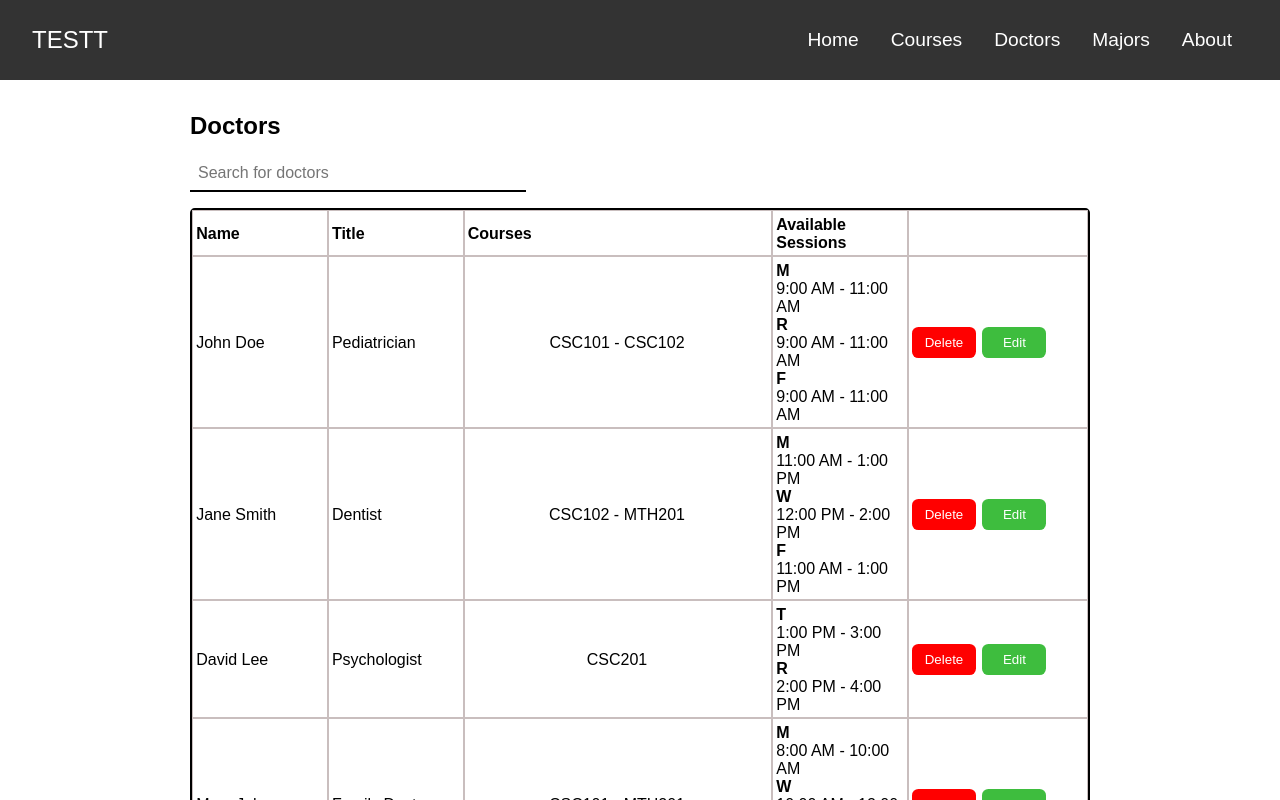
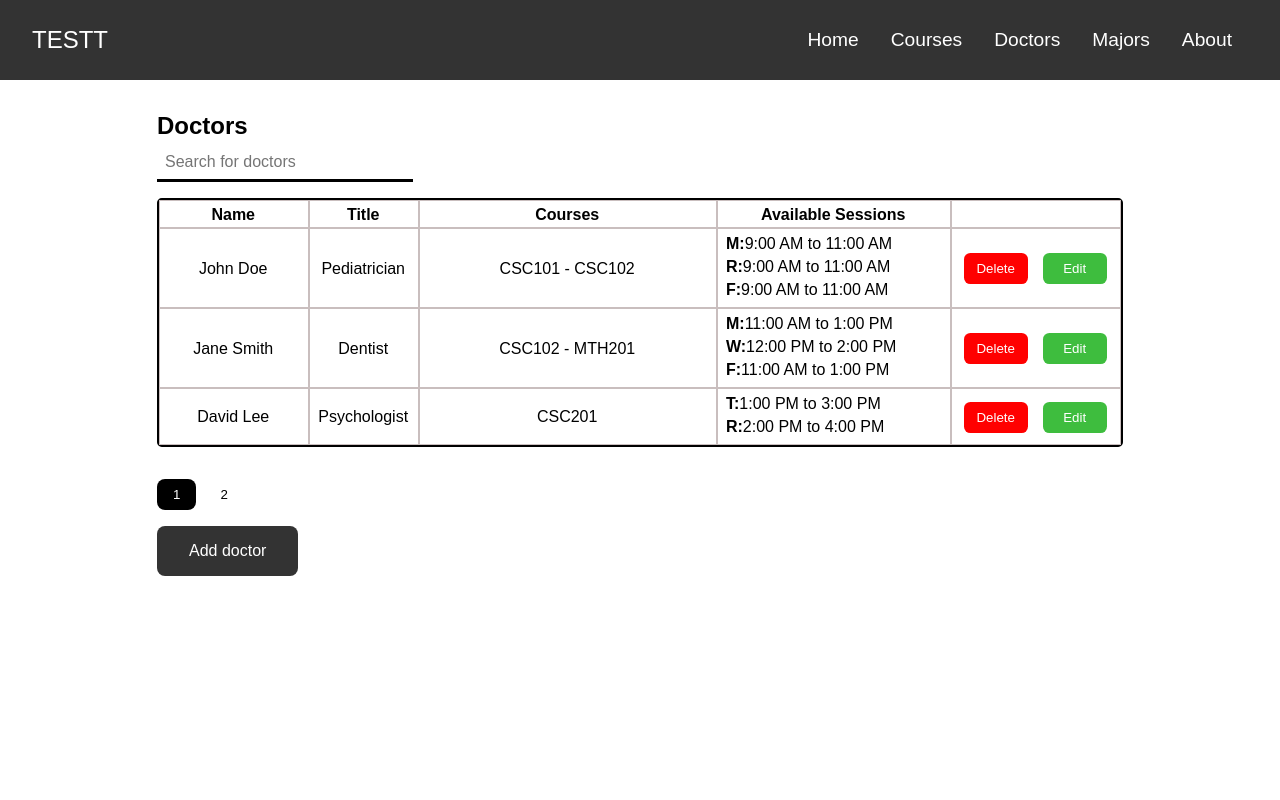
Before and after one commit to TouficAlRifaii/CapstoneProject, a React (Create React App) app in the folder frontend/: page /doctors in a window 1280 px wide. Shown: the top 800 px of the page. Built offline with nearby package versions, Linux system fonts and the light colour scheme.

Commit message:
Doctors and majors new functionalitites on forms, ready for linking

```diff
--- a/frontend/src/CSS/DropList.css
+++ b/frontend/src/CSS/DropList.css
@@ -13,11 +13,14 @@ select option {
   font-size: 1.5rem;
 }
 .add-list-btn {
-  padding: 10px 20px;
-  font-size: 16px;
-  background-color: #4caf50;
+  padding: 0.3rem 0.7rem;
+  font-size: 1.5rem;
+  background-color: #abb1ab;
   color: white;
   border: none;
   border-radius: 4px;
   cursor: pointer;
 }
+.add-list-btn:hover {
+  background-color: rgb(88, 87, 87);
+}
--- a/frontend/src/CSS/Forms.css
+++ b/frontend/src/CSS/Forms.css
@@ -1,5 +1,5 @@
 .add-form {
-  font-size: 2rem;
+  font-size: 1.5rem;
   width: 80%;
   margin: 2rem auto;
   padding: 1.5rem;
@@ -32,7 +32,7 @@ label {
 }
 
 .add-input-field {
-  font-size: 1.5rem;
+  font-size: 1.2rem;
   width: 100%;
   padding: 0.5rem;
   border-radius: 0.3rem;
@@ -219,8 +219,8 @@ label {
 
 /*=============================== POPUP ================================*/
 .popup {
-  overflow-y: auto;
-  height: 800px;
+  overflow-y: scroll;
+  height: 40rem;
   padding: 0%;
   margin-top: 20px;
 }
@@ -243,6 +243,12 @@ label {
   background-color: rgba(0, 0, 0, 0.5) !important;
 }
 
+.empty-fields {
+  transition: red 0.5s ease-in-out;
+  border-color: red;
+  border-width: 0.5rem;
+  border-radius: 0.4rem;
+}
 /*=============================== Successful submission ================================*/
 
 .message-container {
--- a/frontend/src/CSS/tables.css
+++ b/frontend/src/CSS/tables.css
@@ -6,52 +6,82 @@
 .list-section {
   display: flex;
   align-content: center;
-  justify-content: center;
+  justify-content: flex-start;
   flex-direction: column;
   flex-wrap: wrap;
 }
 
-.list-table {
-  width: 900px;
+.table {
   table-layout: fixed;
   border-spacing: 0;
   border: 2px solid black;
   border-radius: 0.3rem;
 }
 
-.list-table th,
-.list-table td {
+.table th,
+.table td {
   padding-top: 0.3rem;
   padding-bottom: 0.2rem;
   padding-left: 0.2rem;
   padding-right: 0.3rem;
   text-align: left;
-  border: 0.1rem solid rgb(201, 190, 190);
+  border: 0.01rem solid rgb(201, 190, 190);
   width: 100px;
 }
-
-.list-table th:nth-child(3) {
-  width: 15rem; /* set desired width here */
+/* MAJORS WIDTH*/
+.table.majors th:nth-child(1) {
+  width: 8.75rem;
 }
-.list-table th:nth-child(5) {
-  width: 8.5rem; /* set desired width here */
+.table.majors th:nth-child(2) {
+  width: 7rem;
+}
+.table.majors th:nth-child(3) {
+  width: 28.75rem;
 }
 
+/*Doctors width*/
+.table.doctors th:nth-child(1) {
+  width: 8.75rem;
+}
+.table.doctors th:nth-child(2) {
+  width: 4rem;
+}
+.table.doctors th:nth-child(3) {
+  width: 18rem;
+}
+.table.doctors th:nth-child(4) {
+  width: 14rem;
+}
+.table-data-sessions {
+  display: flex;
+  justify-content: flex-start;
+  margin-bottom: 0.3rem;
+  margin-top: 0.1rem;
+  margin-left: 0.3rem;
+}
+
+/*       COURSES WIDTH */
 .list-table.courses th:nth-child(3) {
-  width: 10rem; /* set desired width here */
+  width: 10rem;
 }
 .list-table.courses th:nth-child(1) {
-  width: 4rem; /* set desired width here */
+  width: 4rem;
 }
 .list-table.courses th:nth-child(2) {
-  width: 4rem; /* set desired width here */
+  width: 4rem;
 }
 .list-table.courses th:nth-child(4) {
-  width: 3.2rem; /* set desired width here */
+  width: 3.2rem;
 }
 .list-table.courses th:nth-child(7) {
-  width: 8.5rem; /* set desired width here */
+  width: 8.5rem;
 }
+
+/*============================================================*/
+.table th:last-child {
+  width: 10rem;
+}
+
 .list-table th {
   font-weight: bold;
 }
@@ -60,19 +90,15 @@
   margin: 2rem;
 }
 
-.nav-search {
-  align-items: center;
-  justify-content: flex-start;
-  margin-bottom: 1rem;
-  margin-top: 1rem;
-}
+/*=============================Others===========================================*/
 
 .search-input {
   padding: 0.5rem;
   border: none;
-  border-bottom: 2px solid black;
-  margin-right: 1rem;
-  width: 20rem;
+  border-bottom: 3px solid black;
+  margin-top: 0.3rem;
+  margin-bottom: 1rem;
+  width: 15rem;
   font-size: 1rem;
 }
 
@@ -155,7 +181,7 @@
 
 .table-data {
   display: flex;
-  justify-content: center;
+  justify-content: space-evenly;
 }
 
 .table-btns {
--- a/frontend/src/Components/Courses/AddCourse.js
+++ b/frontend/src/Components/Courses/AddCourse.js
@@ -14,7 +14,7 @@ const courseNumberRegex = /^[0-9]{3}[A-Z]?[A-Z]?$/;
 
 const titleRegex = /^.{10,255}$/;
 
-const creditsNumberRegex = /^[1-5]$/;
+const CREDITSNUMBERREGEX = /^[1-5]$/;
 
 const AddCourse = ({ courses, setCourses, close }) => {
   const [subject, setSubject] = useState("");
@@ -45,7 +45,7 @@ const AddCourse = ({ courses, setCourses, close }) => {
   }, [title]);
 
   useEffect(() => {
-    setValidCreditsNumber(creditsNumberRegex.test(creditsNumber));
+    setValidCreditsNumber(CREDITSNUMBERREGEX.test(creditsNumber));
   }, [creditsNumber]);
 
   useEffect(() => {
@@ -62,7 +62,7 @@ const AddCourse = ({ courses, setCourses, close }) => {
       subject === "" ||
       !courseNumberRegex.test(courseNumber) ||
       !titleRegex.test(title) ||
-      !creditsNumberRegex.test(creditsNumber)
+      !CREDITSNUMBERREGEX.test(creditsNumber)
     ) {
       return; // Return early if any of the state variables are empty
     }
--- a/frontend/src/Components/Courses/Courses.js
+++ b/frontend/src/Components/Courses/Courses.js
@@ -49,7 +49,6 @@ const Courses = () => {
   }, []);
 
   const handleDeleteCourse = async (courseId) => {
-    console.log(courseId);
     const data = new FormData();
     data.append("id", courseId);
     const url = "http://127.0.0.1:8000/api/courses/delete";
@@ -93,25 +92,46 @@ const Courses = () => {
         <table className="list-table courses">
           <thead>
             <tr>
-              <th>Subject</th>
-              <th>Course Number</th>
-              <th>Title</th>
-              <th>Credits</th>
-              <th>Prerequisites</th>
-              <th>Corequisites</th>
+              <th>
+                <div className="table-data">Subject</div>
+              </th>
+              <th>
+                <div className="table-data">Course Number</div>
+              </th>
+              <th>
+                <div className="table-data">Title</div>
+              </th>
+              <th>
+                <div className="table-data">Credits</div>
+              </th>
+              <th>
+                <div className="table-data">Prerequisites</div>
+              </th>
+              <th>
+                <div className="table-data">Corequisites</div>
+              </th>
               <th></th>
             </tr>
           </thead>
           <tbody>
             {currentItems.map((course) => (
               <tr key={course} className="list-row">
-                <td>{course.subject}</td>
-                <td>{course.courseNumber}</td>
-                <td>{course.title}</td>
-                <td>{course.creditsNumber}</td>
+                <td>
+                  <div className="table-data">{course.subject}</div>
+                </td>
+                <td>
+                  <div className="table-data">{course.courseNumber}</div>
+                </td>
+                <td>
+                  <div className="table-data">{course.title}</div>
+                </td>
+                <td>
+                  <div className="table-data">{course.creditsNumber}</div>
+                </td>
                 <ListCourseId course={course.preReq} courses={courses} />{" "}
                 <ListCourseId course={course.coReq} courses={courses} />{" "}
                 <td>
+                  <div className="table-btns">
                     <button
                       onClick={() => handleDeleteCourse(course.id)}
                       className="delete-btn"
@@ -134,6 +154,7 @@ const Courses = () => {
                         </div>
                       )}
                     </Popup>
+                  </div>
                 </td>
               </tr>
             ))}
--- a/frontend/src/Components/Doctors/AddDoctor.js
+++ b/frontend/src/Components/Doctors/AddDoctor.js
@@ -28,6 +28,8 @@ const AddDoctor = ({ doctors, setDoctors, courses, close }) => {
   const [sessions, setSessions] = useState([{ days: "", start: "", end: "" }]);
 
   const [errMsg, setErrMsg] = useState("");
+  const [emptyFields, setEmptyFields] = useState(false); //change borders to red
+  const [displayMessage, setDisplayMessage] = useState(false); //after submitting (return or another input)
 
   useEffect(() => {
     setValidName(nameRegex.test(name));
@@ -44,7 +46,13 @@ const AddDoctor = ({ doctors, setDoctors, courses, close }) => {
   useEffect(() => {
     setErrMsg("");
   }, [name, lastName, title]);
+  const handleClose = () => {
+    close();
+  };
 
+  const handleDisplay = () => {
+    setDisplayMessage(false);
+  };
   const handleSubmit = (event) => {
     event.preventDefault();
     const lastSession = sessions[sessions.length - 1];
@@ -59,6 +67,11 @@ const AddDoctor = ({ doctors, setDoctors, courses, close }) => {
       !lastSession.end
     ) {
       setErrMsg("Please fill all the fields");
+      setEmptyFields(true);
+
+      setTimeout(() => {
+        setEmptyFields(false);
+      }, 400);
       return;
     }
     const newDoctor = {
@@ -76,10 +89,31 @@ const AddDoctor = ({ doctors, setDoctors, courses, close }) => {
     setTCourses([""]);
     setSessions([{ days: "", start: "", end: "" }]);
     setErrMsg("");
+    setDisplayMessage(true);
   };
 
   return (
-    <form onSubmit={handleSubmit} className="add-form">
+    <form
+      onSubmit={handleSubmit}
+      className={`add-form ${emptyFields ? "empty-fields" : ""}`}
+    >
+      {" "}
+      {displayMessage ? (
+        <div>
+          <div className="message-container">
+            <p className="successful-submit">Doctor has been added</p>
+          </div>
+          <div className="form-footer-btns">
+            <button onClick={handleClose} className="close-btn">
+              close
+            </button>
+            <button onClick={handleDisplay} className="add-form-submit">
+              Add Another doctor
+            </button>
+          </div>
+        </div>
+      ) : (
+        <div>
           <h1 className="add-form-title">Add Doctor </h1>
           <p className={errMsg ? "errmsg" : "offscreen"} aria-live="assertive">
             {errMsg}
@@ -106,7 +140,6 @@ const AddDoctor = ({ doctors, setDoctors, courses, close }) => {
               className="add-input-field"
             />
             <p
-          id="uidnote"
               className={nameFocus && !validName ? "instructions" : "offscreen"}
             >
               <FontAwesomeIcon icon={faInfoCircle} />
@@ -122,7 +155,9 @@ const AddDoctor = ({ doctors, setDoctors, courses, close }) => {
               />
               <FontAwesomeIcon
                 icon={faTimes}
-            className={validLastName || !lastName ? "hide invalid" : "invalid"}
+                className={
+                  validLastName || !lastName ? "hide invalid" : "invalid"
+                }
               />
             </label>
             <input
@@ -135,7 +170,6 @@ const AddDoctor = ({ doctors, setDoctors, courses, close }) => {
               className="add-input-field"
             />
             <p
-          id="uidnote"
               className={
                 lastNameFocus && !validLastName ? "instructions" : "offscreen"
               }
@@ -145,7 +179,7 @@ const AddDoctor = ({ doctors, setDoctors, courses, close }) => {
             </p>
           </div>
           <div className="add-form-input">
-        <label htmlFor="subject">
+            <label htmlFor="title">
               Title:
               <FontAwesomeIcon
                 icon={faCheck}
@@ -166,8 +200,9 @@ const AddDoctor = ({ doctors, setDoctors, courses, close }) => {
               className="add-input-field"
             />
             <p
-          id="uidnote"
-          className={titleFocus && !validTitle ? "instructions" : "offscreen"}
+              className={
+                titleFocus && !validTitle ? "instructions" : "offscreen"
+              }
             >
               <FontAwesomeIcon icon={faInfoCircle} />
               Title is limited between 10 to 255 character
@@ -183,10 +218,14 @@ const AddDoctor = ({ doctors, setDoctors, courses, close }) => {
           </div>
           <label htmlFor=""> Available Sessions</label>
           <AddSession sessions={sessions} setSessions={setSessions} />
-      <button className="add-form-submit">Add Doctor</button>
+          <div className="form-footer-btns">
             <button className="close-btn" onClick={close}>
               Close
             </button>
+            <button className="add-form-submit">Add Doctor</button>
+          </div>
+        </div>
+      )}
     </form>
   );
 };
--- a/frontend/src/Components/Doctors/Doctors.js
+++ b/frontend/src/Components/Doctors/Doctors.js
@@ -11,7 +11,7 @@ const Doctors = ({ doctors, setDoctors, courses }) => {
   const [search, setSearch] = useState("");
 
   const [currentPage, setCurrentPage] = useState(1);
-  const [doctorsPerPage, setDoctorsPerPage] = useState(8);
+  const [doctorsPerPage, setDoctorsPerPage] = useState(3);
 
   useEffect(() => {
     const filteredResults = doctors.filter(
@@ -45,7 +45,8 @@ const Doctors = ({ doctors, setDoctors, courses }) => {
   return (
     <section className="list-section">
       <h1>Doctors</h1>
-      <div className="nav-search">
+      <div>
+        <div>
           <input
             type="text"
             placeholder="Search for doctors"
@@ -55,13 +56,21 @@ const Doctors = ({ doctors, setDoctors, courses }) => {
           />
         </div>
 
-      <table className="list-table">
+        <table className="table doctors">
           <thead>
             <tr>
-            <th>Name</th>
-            <th>Title</th>
-            <th>Courses</th>
-            <th>Available Sessions</th>
+              <th>
+                <div className="table-data">Name </div>
+              </th>
+              <th>
+                <div className="table-data">Title </div>
+              </th>
+              <th>
+                <div className="table-data">Courses </div>
+              </th>
+              <th>
+                <div className="table-data">Available Sessions</div>
+              </th>
               <th></th>
             </tr>
           </thead>
@@ -69,12 +78,19 @@ const Doctors = ({ doctors, setDoctors, courses }) => {
             {currentDoctors.map((doctor) => (
               <tr key={doctor.id} className="list-row">
                 <td>
-                {doctor.name} {doctor.lastName}
+                  {" "}
+                  <div className="table-data">
+                    {doctor.name} {doctor.lastName}{" "}
+                  </div>
                 </td>
-              <td>{doctor.title}</td>
+                <td>
+                  {" "}
+                  <div className="table-data">{doctor.title} </div>
+                </td>
                 <ListCourseId course={doctor.tCourses} courses={courses} />
                 <ListDoctorSession doctor={doctor} />
                 <td>
+                  <div className="table-btns">
                     <button
                       onClick={() => handleDelete(doctor.id)}
                       className="delete-btn"
@@ -93,10 +109,12 @@ const Doctors = ({ doctors, setDoctors, courses }) => {
                             setDoctors={setDoctors}
                             courses={courses}
                             id={doctor.id}
+                            close={close}
                           />
                         </div>
                       )}
                     </Popup>
+                  </div>
                 </td>
               </tr>
             ))}
@@ -116,20 +134,23 @@ const Doctors = ({ doctors, setDoctors, courses }) => {
         </div>
         {/* modal: A boolean value that determines whether the popup is a modal (blocks interaction with the rest of the page) or not. */}
         <Popup
-        trigger={<button>Add doctor</button>}
+          trigger={<button className="add-link-btn">Add doctor</button>}
           modal
           nested
           lockScroll={true}
         >
           {(close) => (
+            <div className="popup">
               <AddDoctor
                 doctors={doctors}
                 setDoctors={setDoctors}
                 courses={courses}
                 close={close}
-          />
+              />{" "}
+            </div>
           )}
         </Popup>
+      </div>
     </section>
   );
 };
--- a/frontend/src/Components/Doctors/EditDoctor.js
+++ b/frontend/src/Components/Doctors/EditDoctor.js
@@ -1,18 +1,54 @@
-import React, { useState } from "react";
+import React, { useState, useEffect } from "react";
 import DropListCourses from "../Courses/DropListCourses";
 import AddSession from "./Sessions/AddSession";
-import { useParams, useNavigate } from "react-router-dom";
+import {
+  faCheck,
+  faTimes,
+  faInfoCircle,
+} from "@fortawesome/free-solid-svg-icons";
+import { FontAwesomeIcon } from "@fortawesome/react-fontawesome";
 
-const EditDoctor = ({ doctors, setDoctors, courses, id }) => {
+const nameRegex = /^[a-zA-Z]+(([',. -][a-zA-Z ])?[a-zA-Z]*)+$/; //will be used for both name and lastname
+const titleRegex = /^[a-zA-Z0-9\s]{2,50}$/;
+
+const EditDoctor = ({ close, doctors, setDoctors, courses, id }) => {
   const doctor = doctors.find((doctor) => doctor.id === parseInt(id));
 
   const [name, setName] = useState(doctor.name);
+  const [validName, setValidName] = useState(false);
+  const [nameFocus, setNameFocus] = useState(false);
+
   const [lastName, setLastName] = useState(doctor.lastName);
+  const [validLastName, setValidLastName] = useState(false);
+  const [lastNameFocus, setLastNameFocus] = useState(false);
+
   const [title, setTitle] = useState(doctor.title);
+  const [validTitle, setValidTitle] = useState(false);
+  const [titleFocus, setTitleFocus] = useState(false);
+
   const [tCourses, setTCourses] = useState(doctor.tCourses);
   const [sessions, setSessions] = useState(doctor.sessions);
 
-  const navigate = useNavigate();
+  const [errMsg, setErrMsg] = useState("");
+
+  useEffect(() => {
+    setValidName(nameRegex.test(name));
+  }, [name]);
+
+  useEffect(() => {
+    setValidLastName(nameRegex.test(lastName));
+  }, [lastName]);
+
+  useEffect(() => {
+    setValidTitle(titleRegex.test(title));
+  }, [title]);
+
+  useEffect(() => {
+    setErrMsg("");
+  }, [name, lastName, title]);
+  const handleClose = () => {
+    close();
+  };
 
   const handleSubmit = (event) => {
     event.preventDefault();
@@ -31,41 +67,95 @@ const EditDoctor = ({ doctors, setDoctors, courses, id }) => {
     setDoctors(
       doctors.map((doc) => (doc.id === doctor.id ? updatedDoctor : doc))
     );
-    navigate("/doctors");
+    close();
   };
 
   return (
     <form onSubmit={handleSubmit} className="add-form">
       <h1 className="add-form-title"> Edit Doctor</h1>
+      <p className={errMsg ? "errmsg" : "offscreen"} aria-live="assertive">
+        {errMsg}
+      </p>
       <div className="add-form-input">
-        <label htmlFor="name">Name:</label>
+        <label htmlFor="name">
+          Name:
+          <FontAwesomeIcon
+            icon={faCheck}
+            className={validName ? "valid" : "hide"}
+          />
+          <FontAwesomeIcon
+            icon={faTimes}
+            className={validName || !name ? "hide invalid" : "invalid"}
+          />
+        </label>
         <input
           type="text"
           id="name"
           value={name}
           onChange={(event) => setName(event.target.value)}
+          onFocus={() => setNameFocus(true)}
+          onBlur={() => setNameFocus(false)}
           className="add-input-field"
         />
+        <p className={nameFocus && !validName ? "instructions" : "offscreen"}>
+          <FontAwesomeIcon icon={faInfoCircle} />
+          please input a valid name, only letters.
+        </p>
       </div>
       <div className="add-form-input">
-        <label htmlFor="last-name">Last Name:</label>
+        <label htmlFor="last-name">
+          Last Name:
+          <FontAwesomeIcon
+            icon={faCheck}
+            className={validLastName ? "valid" : "hide"}
+          />
+          <FontAwesomeIcon
+            icon={faTimes}
+            className={validLastName || !lastName ? "hide invalid" : "invalid"}
+          />
+        </label>
         <input
           type="text"
           id="last-name"
           value={lastName}
           onChange={(event) => setLastName(event.target.value)}
+          onFocus={() => setLastNameFocus(true)}
+          onBlur={() => setLastNameFocus(false)}
           className="add-input-field"
         />
+        <p
+          className={
+            lastNameFocus && !validLastName ? "instructions" : "offscreen"
+          }
+        >
+          <FontAwesomeIcon icon={faInfoCircle} />
+          please input a valid last name, onlye letters
+        </p>
       </div>
       <div className="add-form-input">
-        <label htmlFor="title">Title:</label>
+        <label htmlFor="title">
+          Title:{" "}
+          <FontAwesomeIcon
+            icon={faCheck}
+            className={validTitle ? "valid" : "hide"}
+          />
+          <FontAwesomeIcon
+            icon={faTimes}
+            className={validTitle || !title ? "hide invalid" : "invalid"}
+          />
+        </label>
         <input
           type="text"
           id="title"
           value={title}
           onChange={(event) => setTitle(event.target.value)}
+          onFocus={() => setTitleFocus(true)}
+          onBlur={() => setTitleFocus(false)}
           className="add-input-field"
         />
+        <p
+          className={titleFocus && !validTitle ? "instructions" : "offscreen"}
+        ></p>
       </div>
       <div className="add-form-input">
         <label htmlFor="tCourses">Courses:</label>
@@ -76,7 +166,12 @@ const EditDoctor = ({ doctors, setDoctors, courses, id }) => {
         />
       </div>
       <AddSession sessions={sessions} setSessions={setSessions} />
-      <button className="add-form-submit">Update Doctor</button>
+      <div className="form-footer-btns">
+        <button className="close-btn" onClick={close}>
+          Close
+        </button>
+        <button className="add-form-submit">Update Doctor</button>
+      </div>
     </form>
   );
 };
--- a/frontend/src/Components/Doctors/Sessions/AddSession.js
+++ b/frontend/src/Components/Doctors/Sessions/AddSession.js
@@ -114,7 +114,7 @@ const AddSession = ({ sessions, setSessions }) => {
         </div>
       ))}
       <button onClick={addNewSession} className="add-session-btn">
-        Add Session
+        Add another session
       </button>
     </div>
   );
--- a/frontend/src/Components/Doctors/Sessions/DisplayDoctorSessions.js
+++ b/frontend/src/Components/Doctors/Sessions/DisplayDoctorSessions.js
@@ -18,11 +18,13 @@ const DisplayDoctorSessions = ({ doctor, day }) => {
   }
 
   return (
-    <div>
-      <h4>{day}</h4>
+    <div className="table-data-sessions">
+      <h4>
+        {day}:<br />
+      </h4>
       {sessions.map((session, index) => (
-        <div key={index}>
-          {formatTime(session.start)} - {formatTime(session.end)}
+        <div className="table-sessions-time" key={index}>
+          {formatTime(session.start)} to {formatTime(session.end)}
         </div>
       ))}
     </div>
```
Also changed, not shown: frontend/src/Components/Majors/AddMajor.js (+18 -10 lines), frontend/src/Components/Majors/Majors.js (+7 -11 lines). Lines whose indentation alone changed are shown as unchanged.
